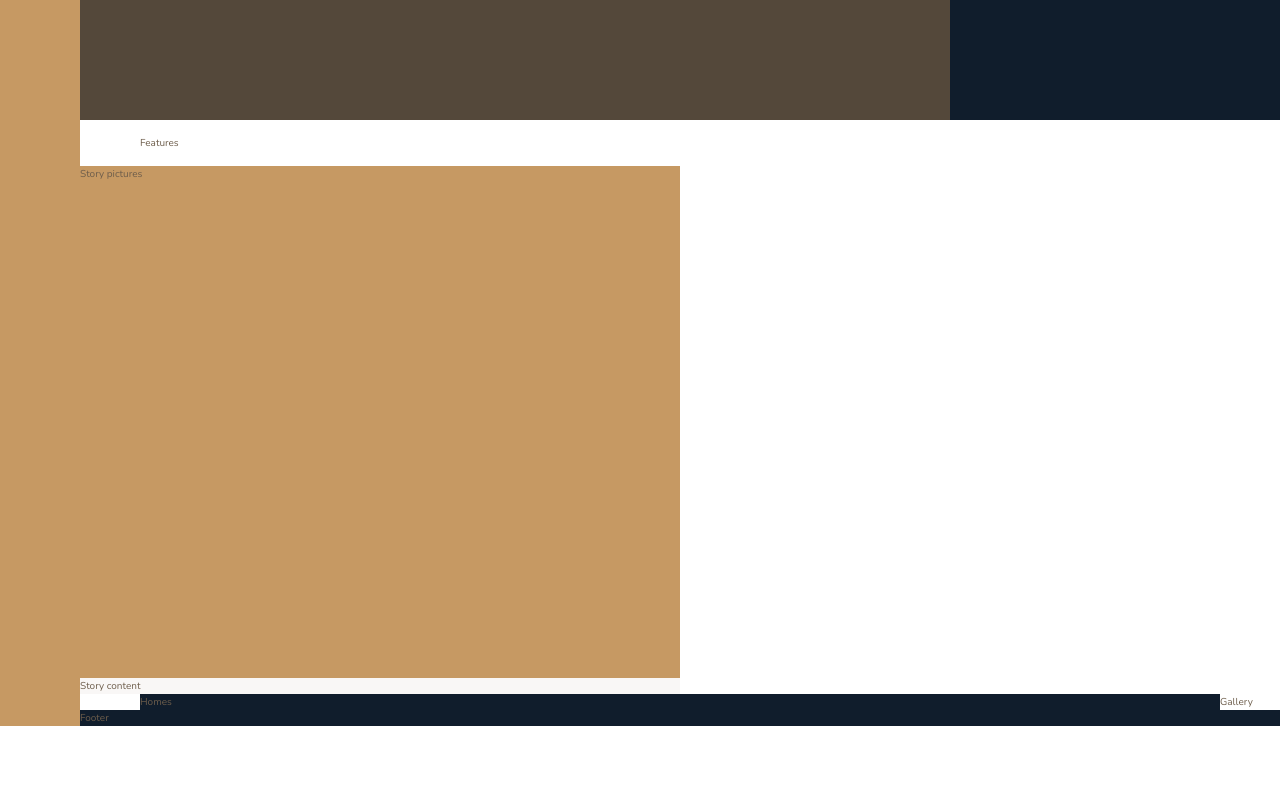
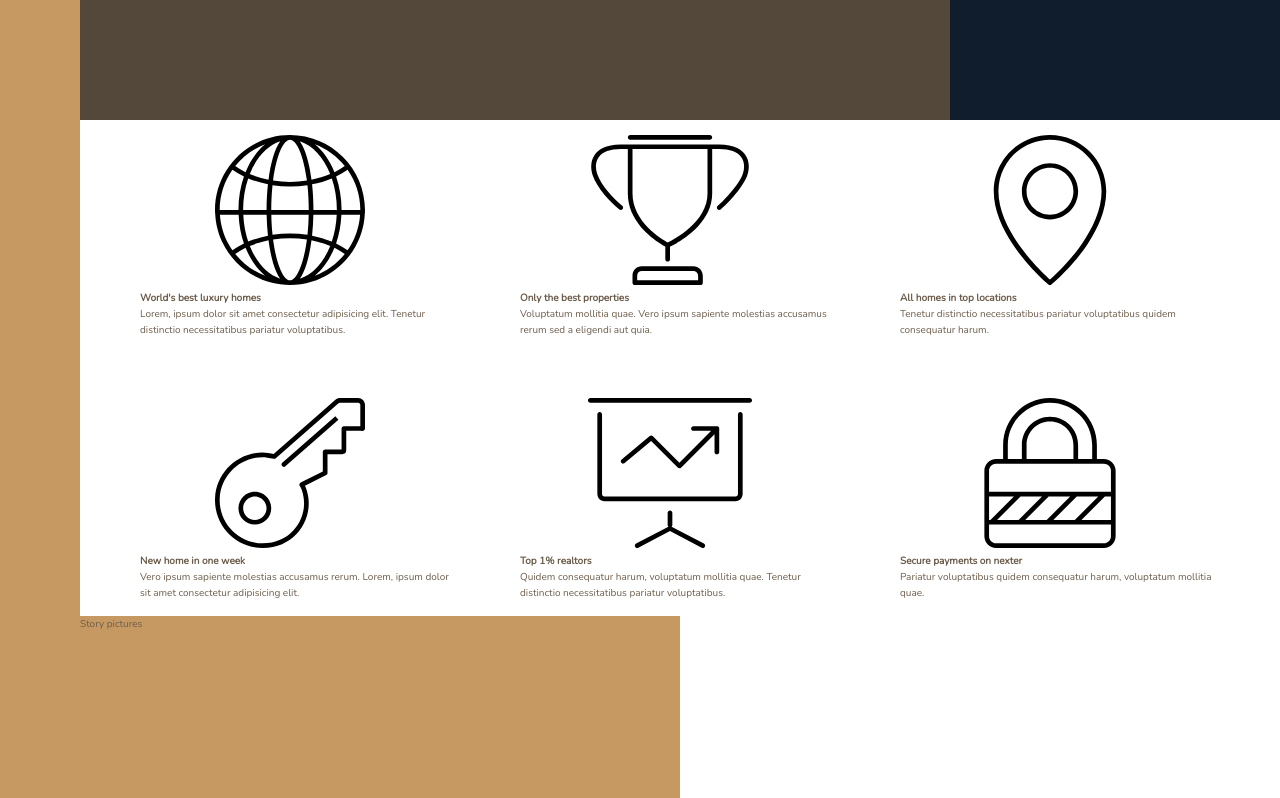
Before and after one commit to brnms/nexter-project, a website: page index.html in a window 1280 px wide. Shown: the part 520-1318 px from the top of the page. Before the commit the page ends 1246 px from the top, so only its background shows below. Drawn offline with nearby package versions, Linux system fonts and the light colour scheme.

Commit message:
Add files via upload

```diff
--- a/index.html
+++ b/index.html
@@ -24,7 +24,49 @@
        </div>
 
        <section class="features">
-           Features
+           <div class="feature">
+               <svg class="feature__icon">
+                   <use xlink:href="img/sprite.svg#icon-global"></use>
+               </svg>
+               <h4 class="heading-4">World's best luxury homes</h4>
+               <p class="feature__text">Lorem, ipsum dolor sit amet consectetur adipisicing elit. Tenetur distinctio necessitatibus pariatur voluptatibus.</p>
+           </div>
+
+           <div class="feature">
+            <svg class="feature__icon">
+                <use xlink:href="img/sprite.svg#icon-trophy"></use>
+            </svg>
+            <h4 class="heading-4">Only the best properties</h4>
+            <p class="feature__text">Voluptatum mollitia quae. Vero ipsum sapiente molestias accusamus rerum sed a eligendi aut quia.</p>
+        </div>
+           <div class="feature">
+            <svg class="feature__icon">
+                <use xlink:href="img/sprite.svg#icon-map-pin"></use>
+            </svg>
+            <h4 class="heading-4">All homes in top locations</h4>
+            <p class="feature__text">Tenetur distinctio necessitatibus pariatur voluptatibus quidem consequatur harum.</p>
+        </div>
+           <div class="feature">
+            <svg class="feature__icon">
+                <use xlink:href="img/sprite.svg#icon-key"></use>
+            </svg>
+            <h4 class="heading-4">New home in one week</h4>
+            <p class="feature__text">Vero ipsum sapiente molestias accusamus rerum. Lorem, ipsum dolor sit amet consectetur adipisicing elit.</p>
+        </div>
+           <div class="feature">
+            <svg class="feature__icon">
+                <use xlink:href="img/sprite.svg#icon-presentation"></use>
+            </svg>
+            <h4 class="heading-4">Top 1% realtors</h4>
+            <p class="feature__text">Quidem consequatur harum, voluptatum mollitia quae. Tenetur distinctio necessitatibus pariatur voluptatibus.</p>
+        </div>
+           <div class="feature">
+            <svg class="feature__icon">
+                <use xlink:href="img/sprite.svg#icon-lock"></use>
+            </svg>
+            <h4 class="heading-4">Secure payments on nexter</h4>
+            <p class="feature__text">Pariatur voluptatibus quidem consequatur harum, voluptatum mollitia quae.</p>
+        </div>
        </section>
 
        <section class="story__pictures">
```
